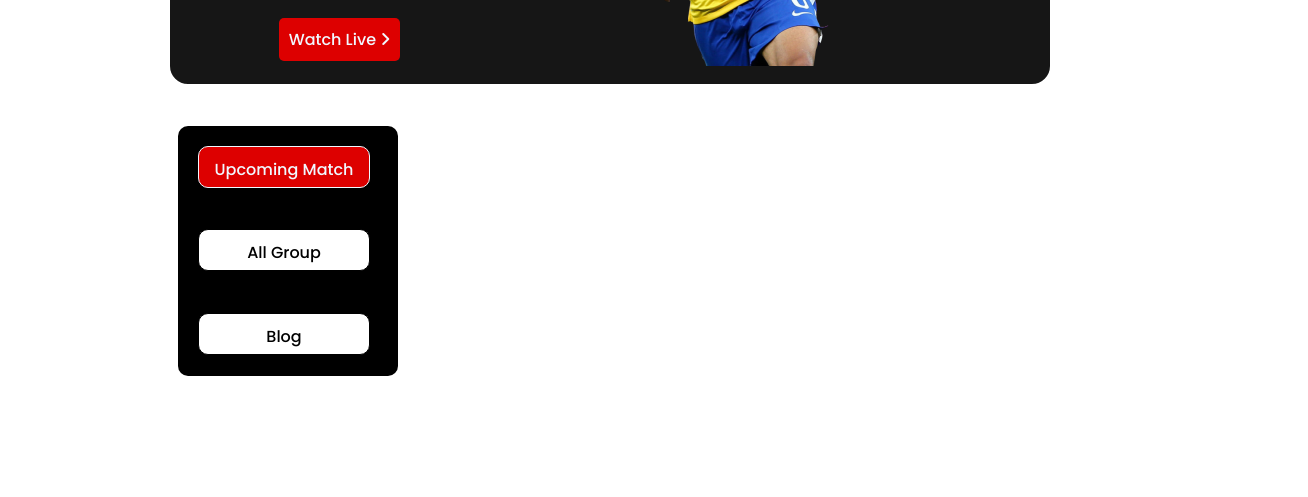
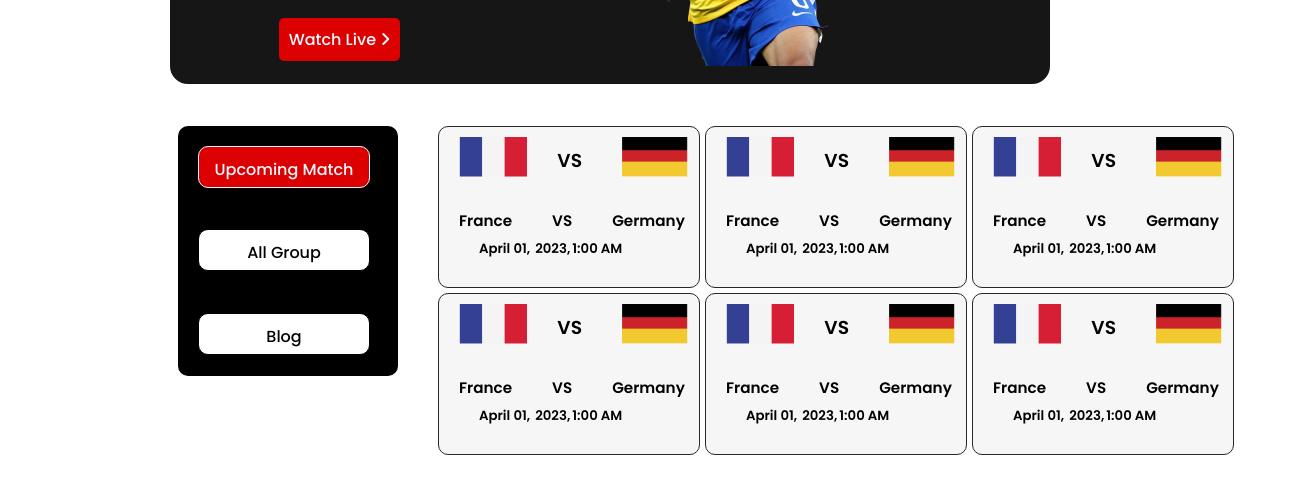
Before and after one commit to emon-ismail/Assignment-2-programming-hero, a plain HTML site: page Upcoming-match.html in a window 1280 px wide. Shown: the part 303-800 px from the top of the page, 1308 px wide, since content can reach past the window. Drawn offline with Linux system fonts and the light colour scheme.

Commit message:
blog and upcoming matches done

```diff
--- a/Upcoming-match.html
+++ b/Upcoming-match.html
@@ -25,7 +25,7 @@
         </header>
     </section>
      <!-- heading and banner done -->
-     <section>
+     <div class="all-store"><section>
         <div class="menu-items">
          <div class="item">
              <a id="upcoming" href="blog.html" target="_blank">Upcoming Match</a>
@@ -42,6 +42,126 @@
 
 
     <!-- ***********************************article start -->
+
+       <article >
+        <div class="matches">
+            <div class="match">
+                <div class="flags-vs">
+                    <img src="assets/Flag.png" alt="">
+                    <h3>VS</h3>
+                    <img src="assets/germany Flag.png" alt="">
+                </div>
+                <div class="germany-vs-france">
+                    <h3>France </h3>
+                    <h3>VS</h3>
+                    <h3>Germany</h3>
+                </div>
+                <div class="match-date">
+                    <h5 id="april">April 01,</h5>
+                    <h5 id="year">2023,</h5>
+                    <h5 id="time">1:00 AM</h5>
+                </div>
+            </div>
+            <div class="match">
+                <div class="flags-vs">
+                    <img src="assets/Flag.png" alt="">
+                    <h3>VS</h3>
+                    <img src="assets/germany Flag.png" alt="">
+                </div>
+                <div class="germany-vs-france">
+                    <h3>France </h3>
+                    <h3>VS</h3>
+                    <h3>Germany</h3>
+                </div>
+                <div class="match-date">
+                    <h5 id="april">April 01,</h5>
+                    <h5 id="year">2023,</h5>
+                    <h5 id="time">1:00 AM</h5>
+                </div>
+            </div>
+            <div class="match">
+                <div class="flags-vs">
+                    <img src="assets/Flag.png" alt="">
+                    <h3>VS</h3>
+                    <img src="assets/germany Flag.png" alt="">
+                </div>
+                <div class="germany-vs-france">
+                    <h3>France </h3>
+                    <h3>VS</h3>
+                    <h3>Germany</h3>
+                </div>
+                <div class="match-date">
+                    <h5 id="april">April 01,</h5>
+                    <h5 id="year">2023,</h5>
+                    <h5 id="time">1:00 AM</h5>
+                </div>
+            </div>
+            <div class="match">
+                <div class="flags-vs">
+                    <img src="assets/Flag.png" alt="">
+                    <h3>VS</h3>
+                    <img src="assets/germany Flag.png" alt="">
+                </div>
+                <div class="germany-vs-france">
+                    <h3>France </h3>
+                    <h3>VS</h3>
+                    <h3>Germany</h3>
+                </div>
+                <div class="match-date">
+                    <h5 id="april">April 01,</h5>
+                    <h5 id="year">2023,</h5>
+                    <h5 id="time">1:00 AM</h5>
+                </div>
+            </div>
+            <div class="match">
+                <div class="flags-vs">
+                    <img src="assets/Flag.png" alt="">
+                    <h3>VS</h3>
+                    <img src="assets/germany Flag.png" alt="">
+                </div>
+                <div class="germany-vs-france">
+                    <h3>France </h3>
+                    <h3>VS</h3>
+                    <h3>Germany</h3>
+                </div>
+                <div class="match-date">
+                    <h5 id="april">April 01,</h5>
+                    <h5 id="year">2023,</h5>
+                    <h5 id="time">1:00 AM</h5>
+                </div>
+            </div>
+            <div class="match">
+                <div class="flags-vs">
+                    <img src="assets/Flag.png" alt="">
+                    <h3>VS</h3>
+                    <img src="assets/germany Flag.png" alt="">
+                </div>
+                <div class="germany-vs-france">
+                    <h3>France </h3>
+                    <h3>VS</h3>
+                    <h3>Germany</h3>
+                </div>
+                <div class="match-date">
+                    <h5 id="april">April 01,</h5>
+                    <h5 id="year">2023,</h5>
+                    <h5 id="time">1:00 AM</h5>
+                </div>
+            </div>
+
+        </div>
+       </article>
+</div>
+
+
+
+
+
+
+
+
+
+
+    <!-- ***********************************article end-->
     <footer class="footer">
         <div class="footers-items">
            <h1 id="goal">Goal</h1>
--- a/upcoming-match.css
+++ b/upcoming-match.css
@@ -79,9 +79,61 @@ body{
 }
 /* ******************************************************menu item done******************** */
   /* article start ***********************/
+  .flags-vs{
+    display: flex;
+  }
+  .flags-vs img{
+    height: 40px;
+    padding: 10px;
+    margin-left: 10px;
+  }
+  .flags-vs h3{
+    margin-right: 20px;
+    margin-left: 20px;
+  }
+  .germany-vs-france{
+    display: flex;
+    font-size: small;
+  }
+  .germany-vs-france h3{
+    margin-right: 20px;
+    margin-left: 20px;
+  }
+  .match-date{
+    display: flex;
+    margin-bottom: 30px;
+    margin-top: -30px;
 
+  }
+  .match-date h5{
+    margin-left: 40px;
+  }
+  #year{
+    margin-left: 5px;
+  }
+  #time{
+    margin-right: 0px;
+    margin-left: 2px;
+  }
+  .match{
+    border: 1px solid rgb(41, 40, 40) ;
+    border-radius: 10px;
+    padding:0px;
+    width: 260px;
+    height: 160px;
+    background-color: rgb(246, 246, 246);
+  }
+.all-store{
+  display: flex;
+}
+.matches{
+  display: grid;
+  grid-template-columns: repeat(3,1fr);
+  padding: 40px;
+  column-gap: 5px;
+  row-gap: 5px;
 
-
+}
 
 
 
@@ -89,14 +141,12 @@ body{
 
 
   /* article end ***********************/
-  .footer{
-    margin-top: 700px;
 
-  }
   .footer{
     background-color: #161616;
-    width: 1300px;
+    width: 1050px;
     height: 150px;
+    margin-left: 170px;
 
 
       margin-bottom: 15px;
```
